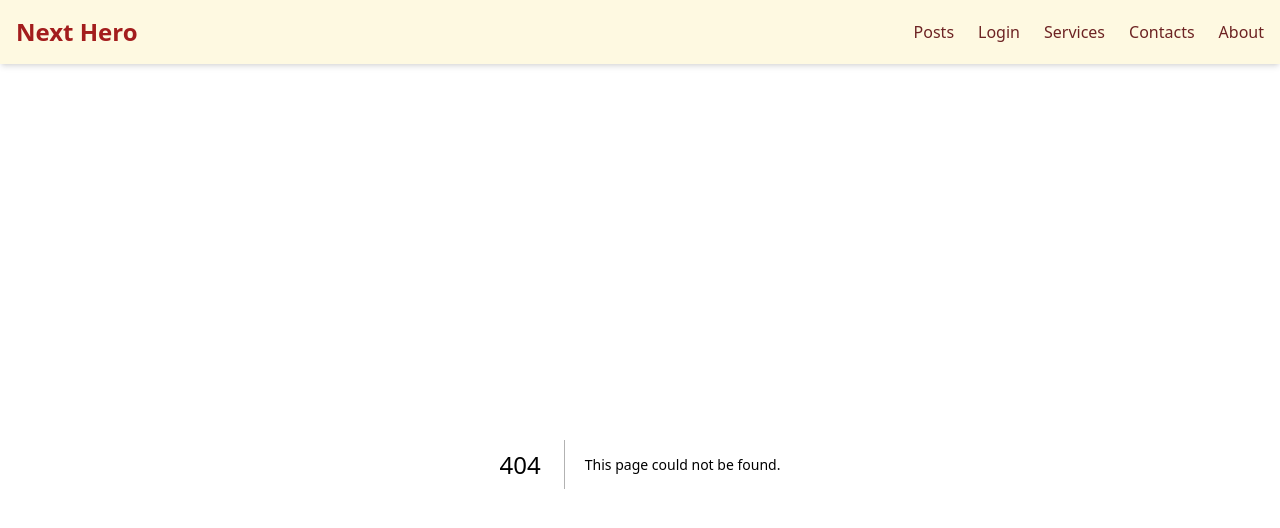
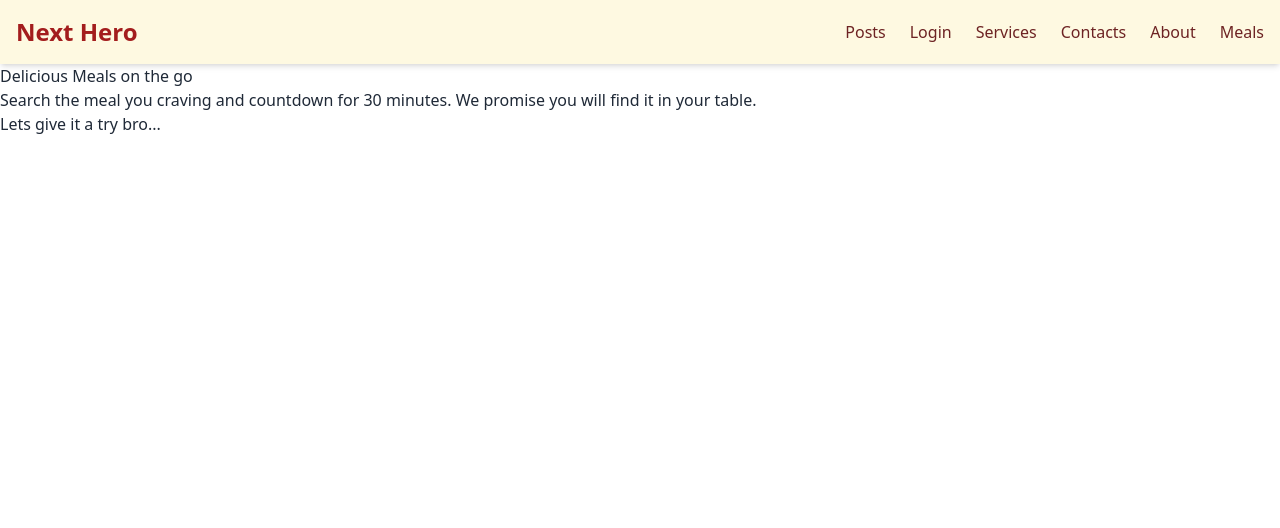
Before and after one commit to tisabbir/next-hero-two, a Next.js app: page /meals in a window 1280 px wide. Before the commit this address had no page. Shown: the top 528 px of the page. Built offline with nearby package versions, Linux system fonts and the light colour scheme.

Commit message:
add : meals page

```diff
--- /dev/null
+++ b/src/app/meals/page.jsx
@@ -0,0 +1,13 @@
+import React from 'react';
+
+const MealsPage = () => {
+    return (
+        <div>
+           <h1>Delicious Meals on the go</h1>
+           <h1>Search the meal you craving and countdown for 30 minutes. We promise you will find it in your table. </h1>
+           <p>Lets give it a try bro... </p>
+        </div>
+    );
+};
+
+export default MealsPage;
--- a/src/components/Nav.jsx
+++ b/src/components/Nav.jsx
@@ -10,6 +10,7 @@ const Nav = () => {
     { title: "Services", link: "/services" },
     { title: "Contacts", link: "/contacts" },
     { title: "About", link: "/about" },
+    { title: "Meals", link: "/meals" },
   ];
 
   return (
--- a/tailwind.config.mjs
+++ b/tailwind.config.mjs
@@ -13,5 +13,5 @@ export default {
       },
     },
   },
-  plugins: [],
+  plugins: [require('daisyui'),],
 };
```
Also changed, not shown: package.json (+6 -5 lines), 1 other file (tests, documents, lock files or other folders).
